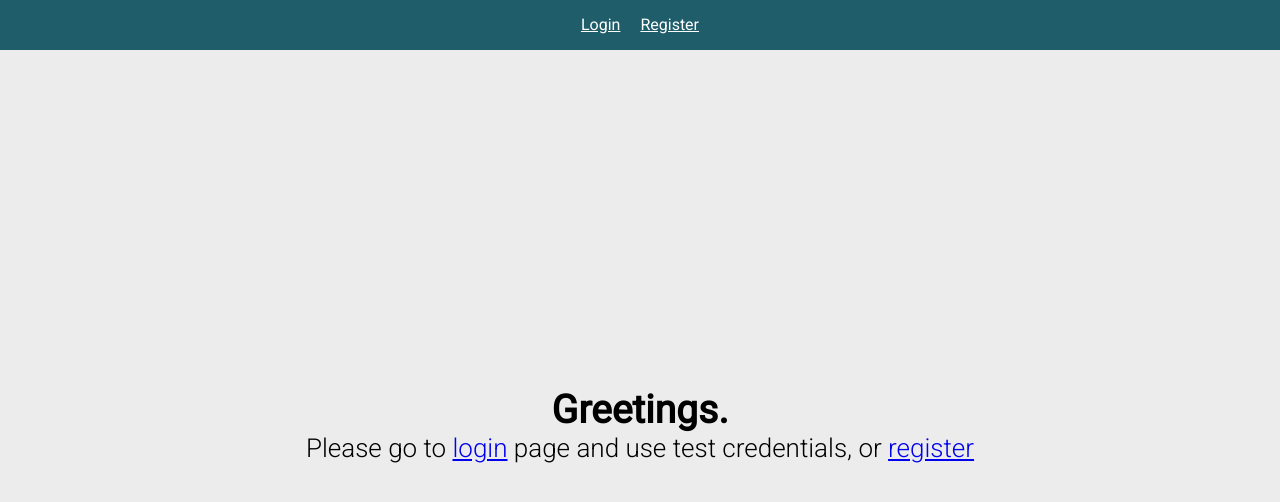
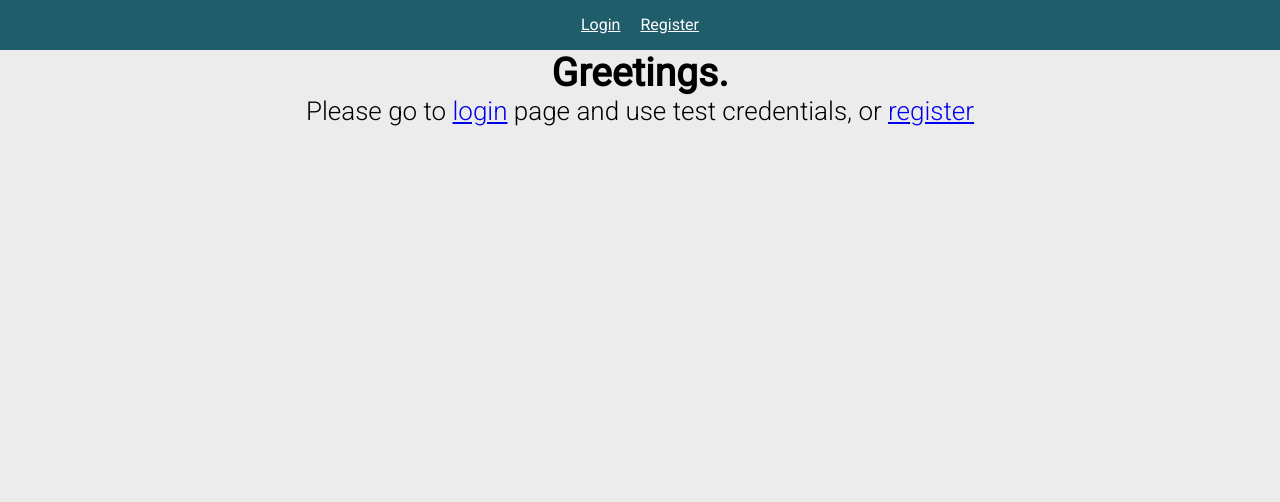
Before and after one commit to vladimirbalin/vue-notes, a Vue app: page / in a window 1280 px wide. Shown: the top 502 px of the page. Built offline with nearby package versions, Linux system fonts and the light colour scheme; no server answers; a web font is replaced by a local one.

Commit message:
Dispatch action 'logout' instead of use authService.logout() when we get 401 or 419 status in /notes

```diff
--- a/src/App.vue
+++ b/src/App.vue
@@ -14,7 +14,6 @@
 html, body,
 #app {
     min-height: 100vh;
-    height: 100%;
     width: 100%;
 }
 
--- a/src/components/NotesList.vue
+++ b/src/components/NotesList.vue
@@ -16,7 +16,6 @@
 import Note from "./Note";
 import httpService from "../services/http.service";
 import {mapState} from "vuex";
-import authService from "@/services/auth.service";
 
 export default {
     name: "NotesList",
@@ -36,7 +35,8 @@ export default {
         } catch (err) {
             if (err.response.status === 419 ||
                 err.response.status === 401) {
-                await authService.logout();
+                await this.$store.dispatch('logout');
+                await this.$router.push('login');
             }
         }
         const notes = response.data.data;
```
